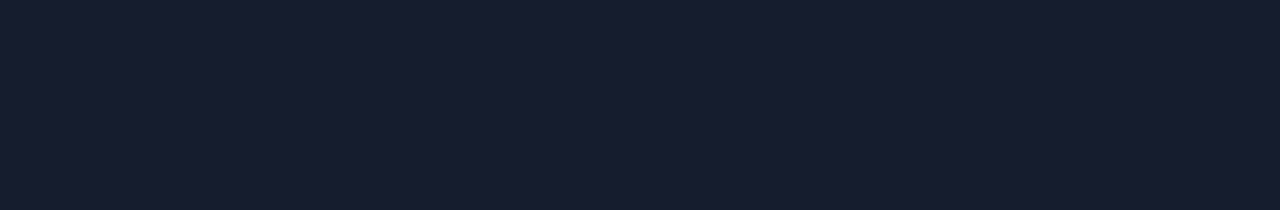
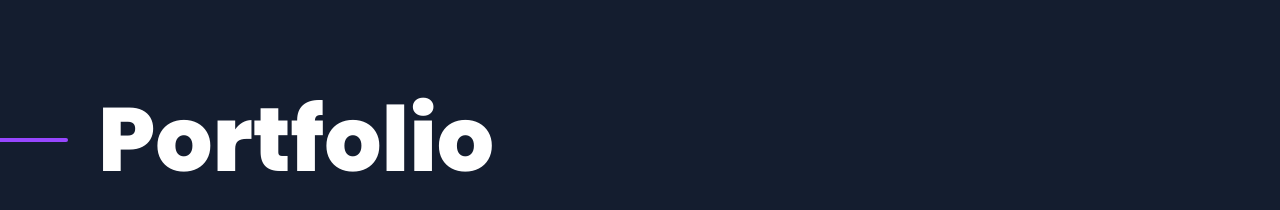
Before and after one commit to SebastianSchult/portfolioVer2, an Angular app: page / in a window 1280 px wide. Shown: the part 2583-2793 px from the top of the page. Before the commit the page ends 2520 px from the top, so only its background shows below. Built offline with nearby package versions, Linux system fonts and the light colour scheme.

Commit message:
adding portfolio-section

```diff
--- a/src/app/main-content/main-content.component.html
+++ b/src/app/main-content/main-content.component.html
@@ -1,3 +1,4 @@
 <app-landing-page></app-landing-page>
 <app-about-me></app-about-me>
 <app-skills></app-skills>
+<app-portfolio-section></app-portfolio-section>
--- a/src/app/main-content/main-content.component.ts
+++ b/src/app/main-content/main-content.component.ts
@@ -2,11 +2,12 @@
 import { LandingPageComponent } from "./landing-page/landing-page.component";
 import { AboutMeComponent } from "./about-me/about-me.component";
 import { SkillsComponent } from "./skills/skills.component";
+import { PortfolioSectionComponent } from "./portfolio-section/portfolio-section.component";
 
 @Component({
   selector: 'app-main-content',
   standalone: true,
-  imports: [LandingPageComponent, AboutMeComponent, SkillsComponent],
+  imports: [LandingPageComponent, AboutMeComponent, SkillsComponent, PortfolioSectionComponent],
   templateUrl: './main-content.component.html',
   styleUrl: './main-content.component.scss'
 })
--- /dev/null
+++ b/src/app/main-content/portfolio-section/portfolio-section.component.html
@@ -0,0 +1,26 @@
+<div class="portfolio-section">
+    <div class="portfolio-content">
+        <div class="portfolio-header">
+            <div class="portfolio-headline">
+                <div class="portfolio-line"></div>
+                <h2>Portfolio</h2>
+            </div>
+            <p>Explore a selection of my work here - Interact with my projects to see my skills in action.</p>
+        </div>
+        <div class="project-content">
+            <div class="project-img">
+                <div class="porject-btn-git">
+                    <a href="https://github.com/SebastianSchult/elPolloDino" target="_blank">Github</a>
+                </div>
+                <div class="project-btn-live">
+                    <a href="http://sebastian-schult.net/polloDino/" target="_blank">Live test</a>
+                </div>
+                <img src="../../../assets/img/projects/Property 1=Pollo loco.png" alt="">
+                <div class="project-d-none">
+
+                </div>
+            </div>
+
+        </div>
+    </div>
+</div>
--- /dev/null
+++ b/src/app/main-content/portfolio-section/portfolio-section.component.scss
@@ -0,0 +1,103 @@
+.portfolio-section {
+    padding-top: 600px;
+    background-color: #141d2f;
+    overflow: hidden;
+    display: flex;
+    justify-content: center;
+}
+
+.portfolio-content {
+    max-width: 1920px;
+    width: 100%;
+    z-index: 2;
+}
+
+.portfolio-headline {
+    display: flex;
+    flex-direction: row;
+    align-items: center;
+    width: 100%;
+    position: relative;
+}
+
+.portfolio-header {
+    display: flex;
+    flex-direction: column;
+    padding: 1rem 0rem;
+    color: white;
+
+    h2{
+        font-weight: 700;
+        font-size: 90px;
+        line-height: 108px;
+        padding: 1rem;
+        padding-left: 30px;
+    }
+
+    p {
+        width: 473px;
+        height: 38px;
+        font-weight: 400;
+        font-size: 16px;
+        line-height: 19px;
+        padding-left: 100px;
+    }
+}
+
+.portfolio-line{
+    width: 68px;
+    height: 4px;
+    border-radius: 0 10px 10px 0;
+    background-color: #9747ff;
+}
+
+.project-content {
+    height: 700px;
+    display: flex;
+    justify-content: center;
+    position: relative;
+    gap: 33px;
+    padding-top: 100px;
+    z-index: 4;
+}
+
+.project-img{
+    width: 603px;
+    height: 603px;
+    border: 1px solid;
+    border-radius: 15px;
+    border-color: #70e61c;
+    overflow: hidden;
+    background-color: #141d2f;
+    cursor: pointer;
+}
+
+.project-d-none {
+    display: none;
+    width: 603px;
+    height: 350px;
+    border-radius: 30px 30px 15px 15px;
+    background-color: #ffffff;
+    position: absolute;
+    top: 254px;
+}
+
+.project-img:hover .project-d-none {
+    display: block;
+    transform: display 150ms ease-in-out;
+}
+
+.project-img:hover .project-btns {
+    visibility: visible;
+    transition: visibility 150ms ease-in-out;
+}
+
+.project-img img:hover  {
+    transition: opacity 150ms ease-in-out, transform 300ms ease-in-out ;
+    opacity: 0.5;
+    transform: scale(1.55) translateX(10px) translateY(-40px);
+}
+
+.project-img img {
+    transition: opacity 150ms ease-in-out, transform 150ms ease-in-out;
+}
```
Also changed, not shown: src/app/main-content/portfolio-section/portfolio-section.component.ts (added, +12 -0 lines), 1 other file (tests, documents, lock files or other folders).
